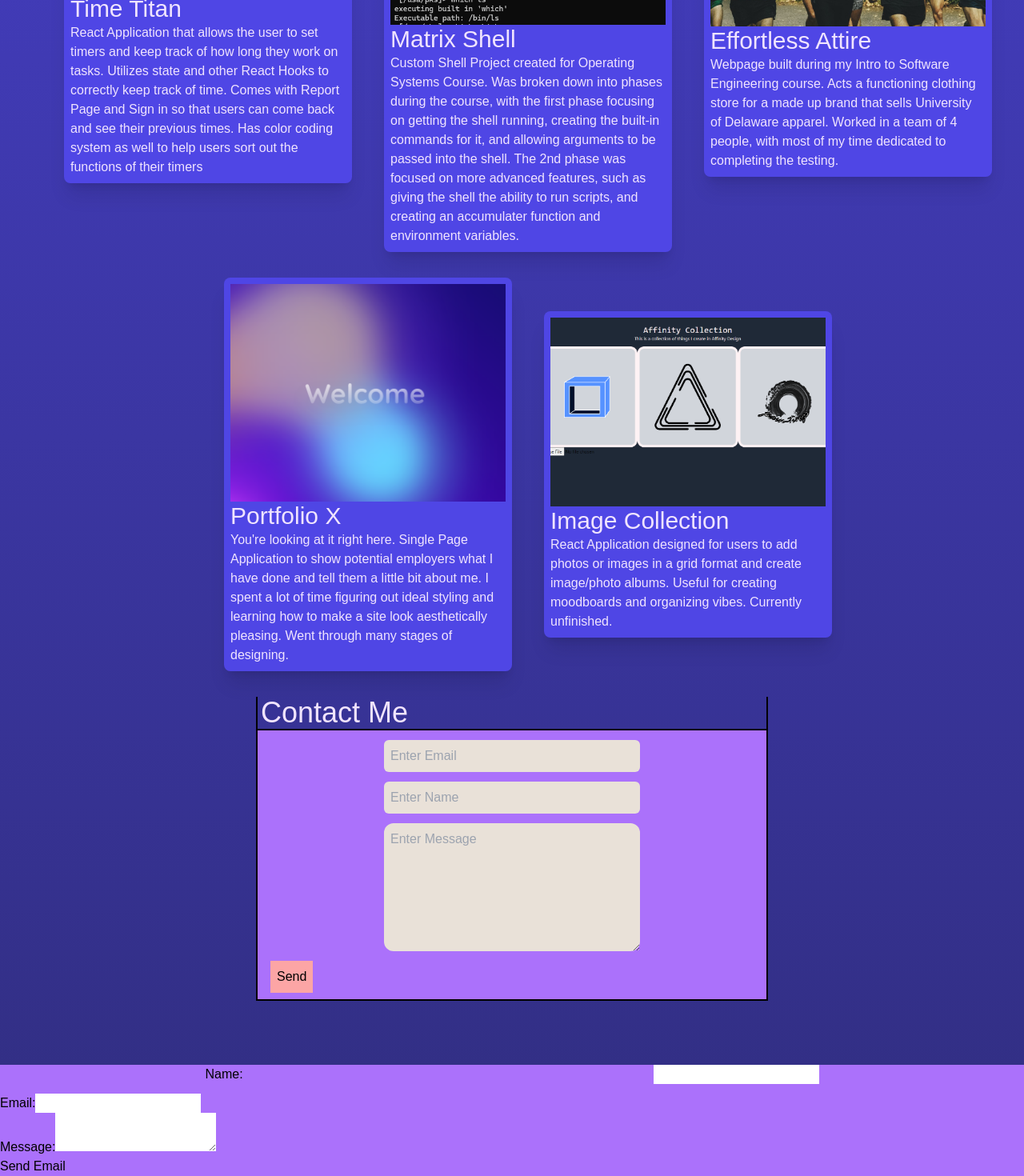
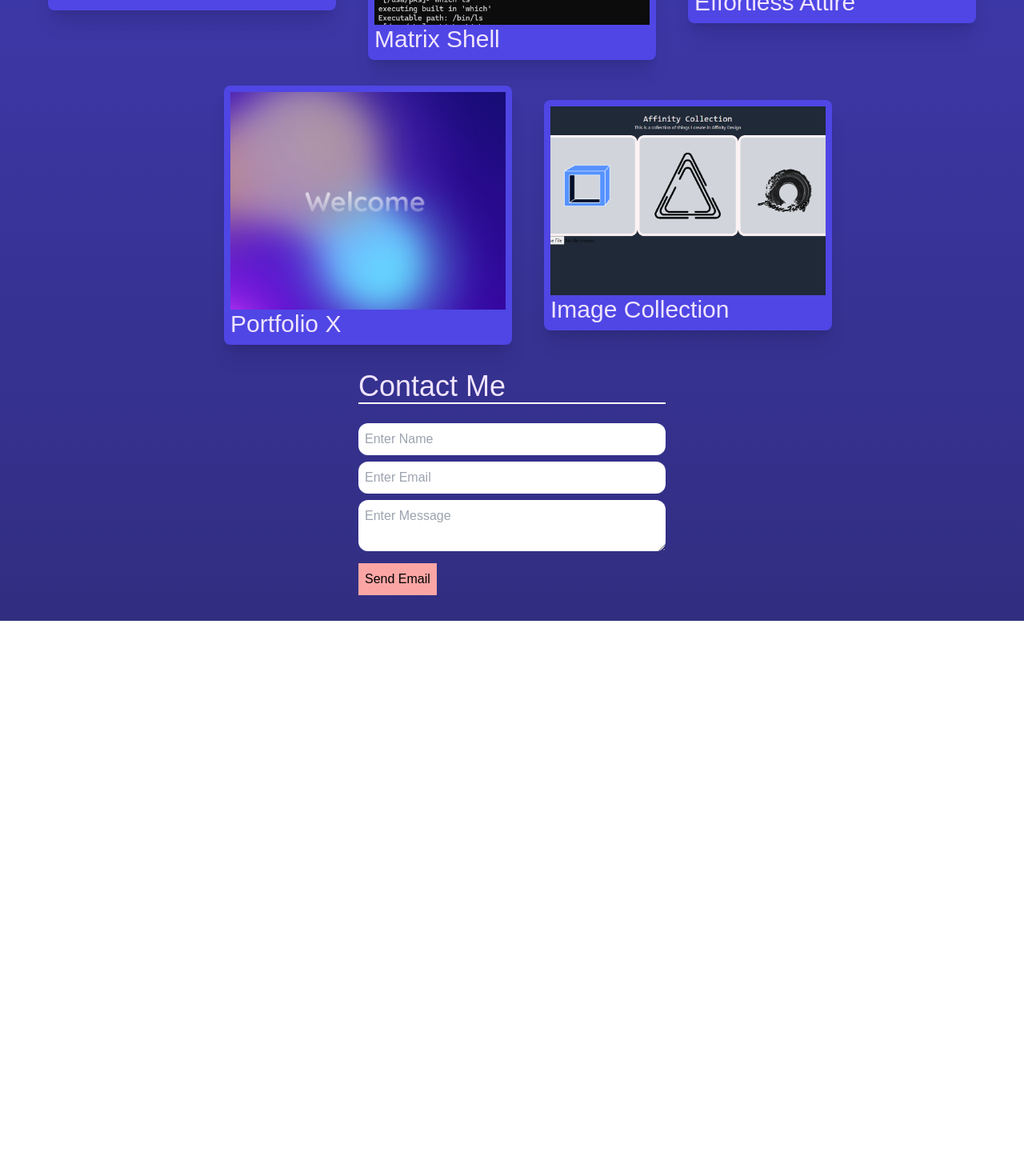
Before and after one commit to pkstoy13/philipstoyanov, a React (Vite) app: page / in a window 1280 px wide. Shown: the part 1319-2789 px from the top of the page at 80% size. After the commit the page ends 2095 px from the top, so only its background shows below. Built offline with nearby package versions, Linux system fonts and the light colour scheme.

Commit message:
contact form basically done

```diff
--- a/src/App.tsx
+++ b/src/App.tsx
@@ -2,8 +2,8 @@ import {
   Intro,
   Education,
   Projects,
-  /*Skills,*/
-  Contact,
+  /*Skills,
+  Contact,*/
 } from "./components";
 import EmailForm from "./components/EmailForm";
 //import { Education } from "components/Education";
@@ -16,7 +16,7 @@ export function App() {
         <Education />
         <Projects />
         {/*<Skills />*/}
-        <Contact />
+        {/*<Contact />*/}
         <EmailForm />
       </div>
     </>
--- a/src/components/EmailForm.tsx
+++ b/src/components/EmailForm.tsx
@@ -1,11 +1,6 @@
 // components/EmailForm.tsx
 import React, { useState } from "react";
 import emailjs from "@emailjs/browser";
-
-import Form from "react-bootstrap/Form";
-import Col from "react-bootstrap/Col";
-import Button from "react-bootstrap/Button";
-import Row from "react-bootstrap/Row";
 
 interface EmailFormProps {}
 
@@ -43,41 +38,44 @@ const EmailForm: React.FC<EmailFormProps> = () => {
 
   return (
     <div>
-      <form onSubmit={sendEmail}>
-        <Form className="bg-primary text-black">
-          <Form.Group
-            className="mb-3  flex items-center justify-around "
-            controlId="exampleForm.ControlInput1"
-          >
-            <label htmlFor="name">Name:</label>
+      <div className="flex flex-col items-center justify-center mt-8">
+        <h1 className="border-white border-b-2 mb-6 mx-8 w-96">Contact Me</h1>
+        <form onSubmit={sendEmail}>
+          <div>
             <input
               type="text"
               id="name"
               value={name}
               onChange={(e) => setName(e.target.value)}
+              placeholder="Enter Name"
+              className="contact"
             />
-          </Form.Group>
+          </div>
           <div>
-            <label htmlFor="email">Email:</label>
             <input
               type="email"
               id="email"
               value={email}
               onChange={(e) => setEmail(e.target.value)}
+              placeholder="Enter Email"
+              className="contact"
             />
           </div>
           <div>
-            <label htmlFor="message">Message:</label>
             <textarea
               id="message"
               value={message}
               onChange={(e) => setMessage(e.target.value)}
+              placeholder="Enter Message"
+              className="contact"
             ></textarea>
           </div>
-          <button type="submit">Send Email</button>
-        </Form>
-      </form>
-      {feedback && <p>{feedback}</p>}
+          <button type="submit" className="bg-red-300 p-2 mb-8 text-black">
+            Send Email
+          </button>
+        </form>
+        {feedback && <p>{feedback}</p>}
+      </div>
     </div>
   );
 };
--- a/src/components/Projects.tsx
+++ b/src/components/Projects.tsx
@@ -19,15 +19,15 @@ import icLogo from "../assets/Photo Collection ss.png";
 export function Projects() {
   return (
     <>
+      <h1 className="border-white border-b-2 mb-2 w-96 mx-8">Projects</h1>
       <div className="flex flex-wrap mx-10 justify-center items-center space-x-10">
-        <h1 className="border-white border-b-2 mb-2 w-full mx-8">Projects</h1>
-        <div className="project card lg:card-side bg-base-100">
+        <div className="project card lg:card-side bg-base-100 hover:cursor-pointer">
           <figure>
-            <img src={ttLogo} alt="Album" />
+            <img src={ttLogo} className="" alt="Album" />
           </figure>
           <div className="card-body">
             <div className="card-title text-3xl">Time Titan</div>
-            <p className="hidden md:block">
+            <p className="hidden">
               React Application that allows the user to set timers and keep
               track of how long they work on tasks. Utilizes state and other
               React Hooks to correctly keep track of time. Comes with Report
@@ -37,13 +37,13 @@ export function Projects() {
             </p>
           </div>
         </div>
-        <div className="project card lg:card-side bg-base-100">
+        <div className="project card lg:card-side bg-base-100 hover:cursor-pointer">
           <figure>
             <img className="h-auto" src={bsLogo} alt="Album" />
           </figure>
           <div className="card-body">
             <div className="card-title text-3xl">Matrix Shell</div>
-            <p className="hidden md:block">
+            <p className="hidden">
               Custom Shell Project created for Operating Systems Course. Was
               broken down into phases during the course, with the first phase
               focusing on getting the shell running, creating the built-in
@@ -54,13 +54,13 @@ export function Projects() {
             </p>
           </div>
         </div>
-        <div className="project card lg:card-side bg-base-100">
+        <div className="project card lg:card-side bg-base-100 hover:cursor-pointer">
           <figure>
             <img src={eaLogo} alt="Album" />
           </figure>
           <div className="card-body">
             <div className="card-title text-3xl">Effortless Attire</div>
-            <p className="hidden md:block">
+            <p className="hidden">
               Webpage built during my Intro to Software Engineering course. Acts
               a functioning clothing store for a made up brand that sells
               University of Delaware apparel. Worked in a team of 4 people, with
@@ -68,13 +68,13 @@ export function Projects() {
             </p>
           </div>
         </div>
-        <div className="project card lg:card-side bg-base-100 mt-8">
+        <div className="project card lg:card-side bg-base-100 mt-8 hover:cursor-pointer">
           <figure>
             <img src={pxLogo} alt="Album" />
           </figure>
           <div className="card-body">
             <div className="card-title text-3xl">Portfolio X</div>
-            <p className="hidden md:block">
+            <p className="hidden">
               You're looking at it right here. Single Page Application to show
               potential employers what I have done and tell them a little bit
               about me. I spent a lot of time figuring out ideal styling and
@@ -83,13 +83,13 @@ export function Projects() {
             </p>
           </div>
         </div>
-        <div className="project card lg:card-side bg-base-100 mt-8">
+        <div className="project card lg:card-side bg-base-100 mt-8 hover:cursor-pointer">
           <figure>
             <img src={icLogo} alt="Album" />
           </figure>
           <div className="card-body">
             <div className="card-title text-3xl">Image Collection</div>
-            <p className="hidden md:block">
+            <p className="hidden">
               React Application designed for users to add photos or images in a
               grid format and create image/photo albums. Useful for creating
               moodboards and organizing vibes. Currently unfinished.
--- a/src/index.css
+++ b/src/index.css
@@ -27,6 +27,9 @@
   .project {
     @apply w-[30%]  p-2 rounded-lg  bg-indigo-600  shadow-xl hover:shadow-xl hover:shadow-indigo-500 duration-500 hover:ease-in;
   }
+  .contact {
+    @apply p-2 mb-2 rounded-xl text-black w-96;
+  }
 }
 
 @layer utilities {
```
